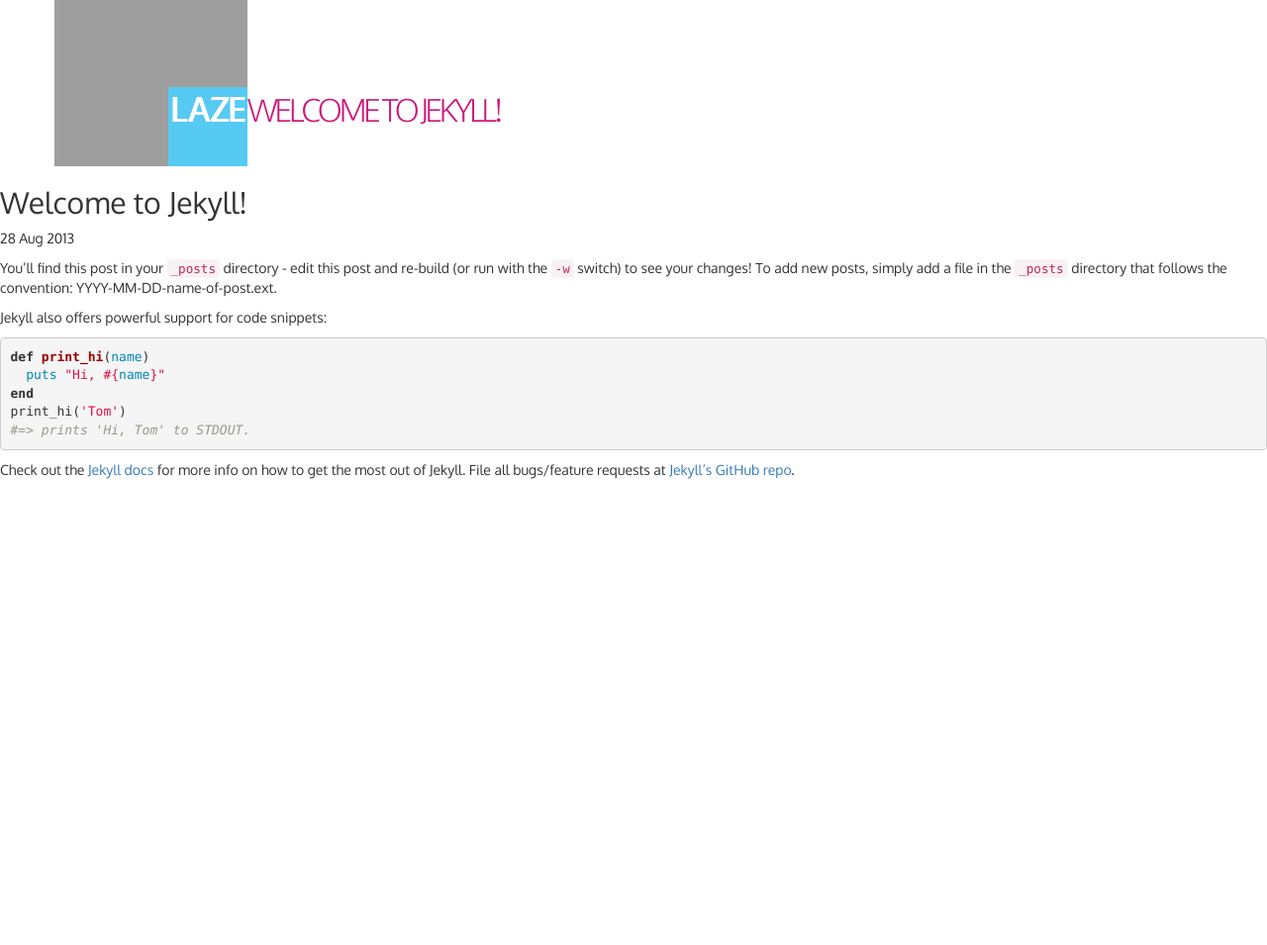
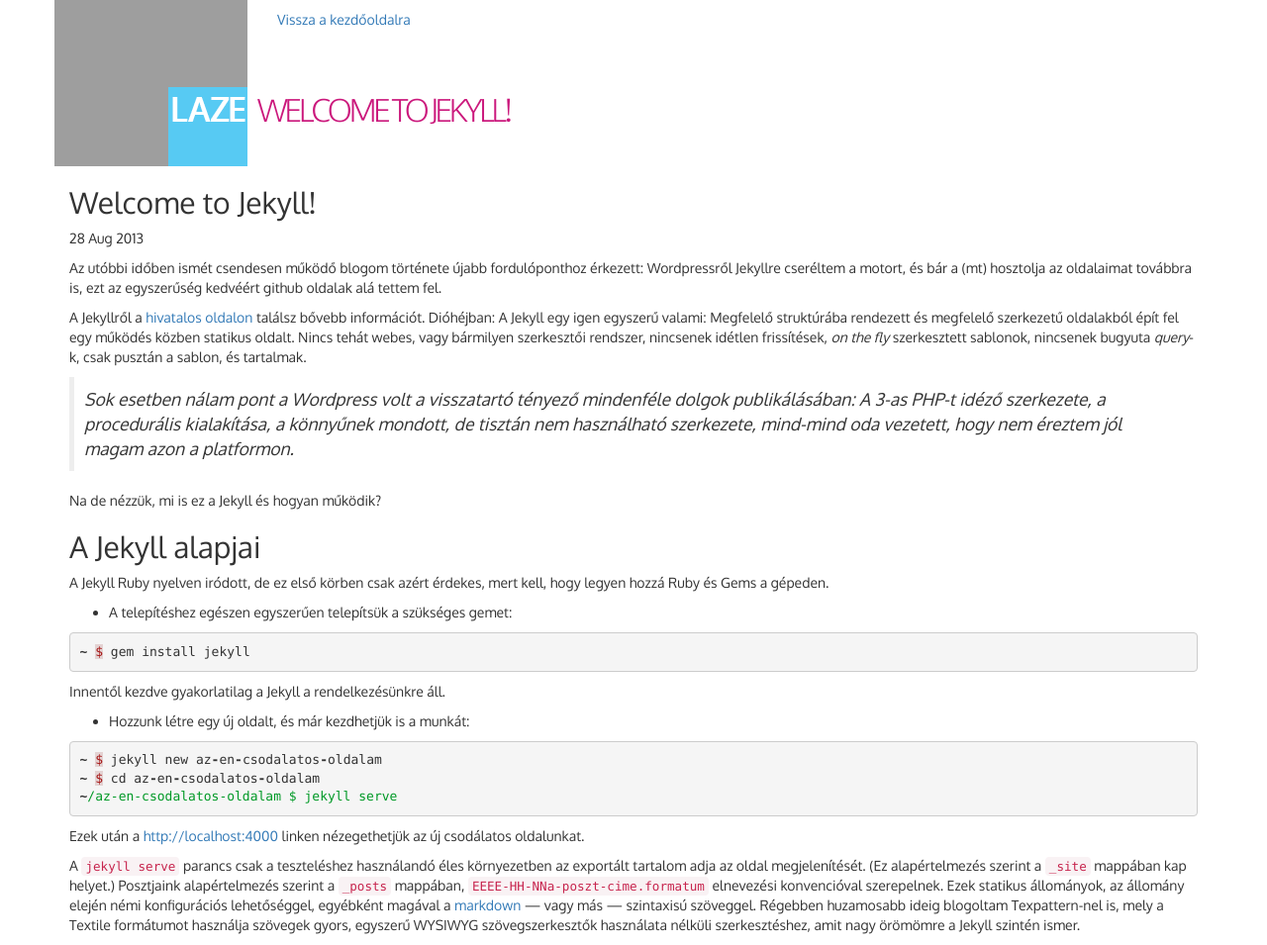
Before and after one commit to laze/laze, a Jekyll site: the page built from _posts/2013-08-28-welcome-to-jekyll.markdown, in a window 1280 px wide. Shown: the whole page at 99% size. Built offline with Jekyll 4.4.1, drawn with Linux system fonts in a browser that asks for light colours; nearby versions of some CDN libraries; Markdown is read by kramdown in place of the engine named in the settings; before the commit the page ends 900 px from its top, so only the background shows below that; grey boxes are pictures that could not be loaded.

Commit message:
- More in CSS - Navigation added - First article edited

```diff
--- a/_config.yml
+++ b/_config.yml
@@ -30,9 +30,6 @@
 url:         http://localhost:4000
 lsi:         false
 
-site:
-  name: 'laze'
-
 #maruku:
 #  use_tex:    false
 #  use_divs:   false
--- a/_layouts/default.html
+++ b/_layouts/default.html
@@ -12,6 +12,8 @@
 
     <link href='http://fonts.googleapis.com/css?family=Oxygen:400,300,700&subset=latin,latin-ext' rel='stylesheet'
           type='text/css'>
+
+    <script src="//code.jquery.com/jquery.js"></script>
 
     <!-- Latest compiled and minified JavaScript -->
     <script src="//netdna.bootstrapcdn.com/bootstrap/3.0.0/js/bootstrap.min.js"></script>
@@ -31,12 +33,36 @@
         </div>
         <div class="col-md-10 title visible-lg visible-md">
             <span>{{ page.title }}</span>
+            <ul class="nav nav-pills">
+            {% if page.url == '/index.html' %}
+                {% for node in site.pages %}
+                    {% if node.url != page.url %}
+                    <li><a href="{{node.url}}">{{node.title}}</a></li>
+                    {% endif %}
+                {% endfor %}
+            {% else %}
+                <li><a href="/index.html"><i class="icon icon-angle-left"></i>Vissza a kezdőoldalra</a></li>
+            {% endif %}
+            </ul>
         </div>
     </div>
-    <div class="row visible-xs visible-sm title">
-        {{ page.title }}
+    <div class="row visible-xs visible-sm title dropdown">
+        <a class="dropdown-toggle" data-toggle="dropdown" href="#">{{ page.title }}</a>
+        <ul class="dropdown-menu">
+            {% if page.url == '/index.html' %}
+                {% for node in site.pages %}
+                    {% if node.url != page.url %}
+                    <li><a href="{{node.url}}">{{node.title}}</a></li>
+                    {% endif %}
+                {% endfor %}
+            {% else %}
+                <li><a href="/index.html"><i class="icon icon-angle-left"></i>Vissza a kezdőoldalra</a></li>
+            {% endif %}
+        </ul>
     </div>
 </div>
-{{ content }}
+<div class="container" style="height: 100%;">
+    {{ content }}
+</div>
 </body>
 </html>
--- a/_posts/2013-08-28-welcome-to-jekyll.markdown
+++ b/_posts/2013-08-28-welcome-to-jekyll.markdown
@@ -2,23 +2,49 @@
 layout: post
 title:  "Welcome to Jekyll!"
 date:   2013-08-28 00:06:01
-categories: jekyll update
+categories: jekyll blog wordpress
 ---
 
-You'll find this post in your `_posts` directory - edit this post and re-build (or run with the `-w` switch) to see your changes!
-To add new posts, simply add a file in the `_posts` directory that follows the convention: YYYY-MM-DD-name-of-post.ext.
+Az utóbbi időben ismét csendesen működő blogom története újabb fordulóponthoz érkezett: Wordpressről Jekyllre cseréltem
+a motort, és bár a (mt) hosztolja az oldalaimat továbbra is, ezt az egyszerűség kedvéért github oldalak alá tettem fel.
 
-Jekyll also offers powerful support for code snippets:
+A Jekyllről a [hivatalos oldalon][jekyll] találsz bővebb információt. Dióhéjban: A Jekyll egy igen egyszerű valami:
+Megfelelő struktúrába rendezett és megfelelő szerkezetű oldalakból épít fel egy működés közben statikus oldalt. Nincs
+tehát webes, vagy bármilyen szerkesztői rendszer, nincsenek idétlen frissítések, _on the fly_ szerkesztett sablonok,
+nincsenek bugyuta _query_-k, csak pusztán a sablon, és tartalmak.
 
+> Sok esetben nálam pont a Wordpress volt a visszatartó tényező mindenféle dolgok publikálásában: A 3-as PHP-t idéző
+> szerkezete, a procedurális kialakítása, a könnyűnek mondott, de tisztán nem használható szerkezete, mind-mind oda vezetett,
+> hogy nem éreztem jól magam azon a platformon.
+
+Na de nézzük, mi is ez a Jekyll és hogyan működik?
+
+A Jekyll alapjai
+----------------
+A Jekyll Ruby nyelven iródott, de ez első körben csak azért érdekes, mert kell, hogy legyen hozzá Ruby és Gems a gépeden.
+
+- A telepítéshez egészen egyszerűen telepítsük a szükséges gemet:
 {% highlight ruby %}
-def print_hi(name)
-  puts "Hi, #{name}"
-end
-print_hi('Tom')
-#=> prints 'Hi, Tom' to STDOUT.
+~ $ gem install jekyll
 {% endhighlight %}
+Innentől kezdve gyakorlatilag a Jekyll a rendelkezésünkre áll.
 
-Check out the [Jekyll docs][jekyll] for more info on how to get the most out of Jekyll. File all bugs/feature requests at [Jekyll's GitHub repo][jekyll-gh].
+- Hozzunk létre egy új oldalt, és már kezdhetjük is a munkát:
+{% highlight ruby %}
+~ $ jekyll new az-en-csodalatos-oldalam
+~ $ cd az-en-csodalatos-oldalam
+~/az-en-csodalatos-oldalam $ jekyll serve
+{% endhighlight %}
+Ezek után a [http://localhost:4000][jekyll-local] linken nézegethetjük az új csodálatos oldalunkat.
 
-[jekyll-gh]: https://github.com/mojombo/jekyll
-[jekyll]:    http://jekyllrb.com
+A `jekyll serve` parancs csak a teszteléshez használandó éles környezetben az exportált tartalom adja az oldal megjelenítését.
+(Ez alapértelmezés szerint a `_site` mappában kap helyet.)
+Posztjaink alapértelmezés szerint a `_posts` mappában, `EEEE-HH-NNa-poszt-cime.formatum` elnevezési konvencióval szerepelnek.
+Ezek statikus állományok, az állomány elején némi konfigurációs lehetőséggel, egyébként magával a [markdown][markdown]
+&mdash; vagy más &mdash; szintaxisú szöveggel. Régebben huzamosabb ideig blogoltam Texpattern-nel is, mely a Textile formátumot
+használja szövegek gyors, egyszerű WYSIWYG szövegszerkesztők használata nélküli szerkesztéshez, amit nagy örömömre a Jekyll
+szintén ismer.
+
+[jekyll]:       http://jekyllrb.com
+[jekyll-local]: http://localhost:4000
+[markdown]:     http://daringfireball.net/projects/markdown/basics
--- a/css/laze.css
+++ b/css/laze.css
@@ -1,4 +1,4 @@
-body {
+html, body {
     font-family: 'Oxygen', sans-serif;
 }
 
@@ -36,7 +36,7 @@
     right: 0;
     position: absolute;
     height: 80px;
-    padding: 0;
+    padding: 0 0 0 10px;
     width: 100%;
 }
 
@@ -44,6 +44,24 @@
     font-size: 2.25em;
     color: #cb187c;
     text-transform: uppercase;
-    letter-spacing: -0.1em;
+    /*letter-spacing: -0.1em;*/
     font-weight: 300;
 }
+
+.navbar {
+    border-radius: 0;
+}
+
+p {
+    font-size: 1em;
+}
+
+blockquote {
+    padding: 10px 20px 10px 10px
+}
+
+blockquote p {
+    font-family: 'Oxygen', sans-serif;
+    font-size: 1em;
+    font-style: italic;
+}
```
Also changed, not shown: english.html (added, +7 -0 lines), img/header-english.png (added).
